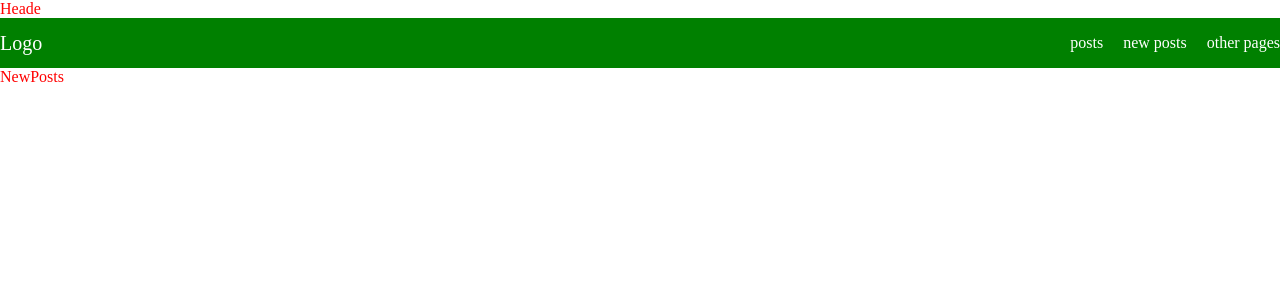
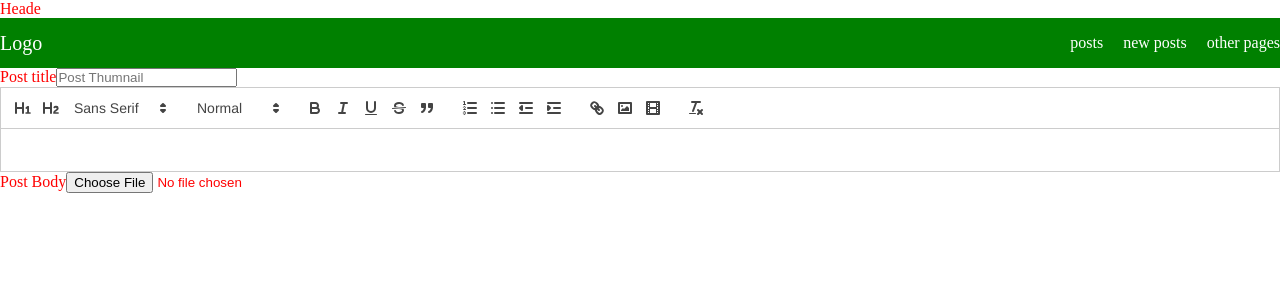
Before and after one commit to najib2050/reactreaktimeappwithgraphsql, a React (Vite) app: page /new-post in a window 1280 px wide. Shown: the top 300 px of the page. Built offline with nearby package versions, Linux system fonts and the light colour scheme; a web font is replaced by a local one.

Commit message:
react-quill and update formate

```diff
--- a/components/newposts/NewPosts.jsx
+++ b/components/newposts/NewPosts.jsx
@@ -1,9 +1,69 @@
-import React from 'react'
+
+import ReactQuill from "react-quill"
+import 'react-quill/dist/quill.snow.css';
+// import { useParams } from "react-router-dom"
+
+
 
 const NewPosts = () => {
+  /*to identifay the page id use this procetures
+      const NewPosts = () => {
+          const {id}=useParams()
+        return (
+          <div>{id}</div>
+        )
+      }
+      export default NewPosts
+  */
   return (
-    <div>NewPosts</div>
+    <div>
+      <label>Post title</label>
+      <input type="text" placeholder="Post Thumnail" id="postThumnail" value=""/>
+      <ReactQuill
+      theme="snow"
+      modules={NewPosts.modules}
+      formats={NewPosts.formats}
+      />
+      <label>Post Body</label>
+      <input type="file" name="filename" id="PostBody" value=""/>
+    </div>
   )
 }
+NewPosts. modules = {
+  toolbar: [
+    [{ header: '1' }, { header: '2' }, { font: [] }],
+    [{ size: [] }],
+    ['bold', 'italic', 'underline', 'strike', 'blockquote'],
+    [
+      { list: 'ordered' },
+      { list: 'bullet' },
+      { indent: '-1' },
+      { indent: '+1' },
+    ],
+    ['link', 'image', 'video'],
+    ['clean'],
+  ],
+  clipboard: {
+    // toggle to add extra line breaks when pasting HTML:
+    matchVisual: false,
+  },
+}
+
+NewPosts.formats = [
+  'header',
+  'font',
+  'size',
+  'bold',
+  'italic',
+  'underline',
+  'strike',
+  'blockquote',
+  'list',
+  'bullet',
+  'indent',
+  'link',
+  'image',
+  'video',
+]
 
 export default NewPosts
```
